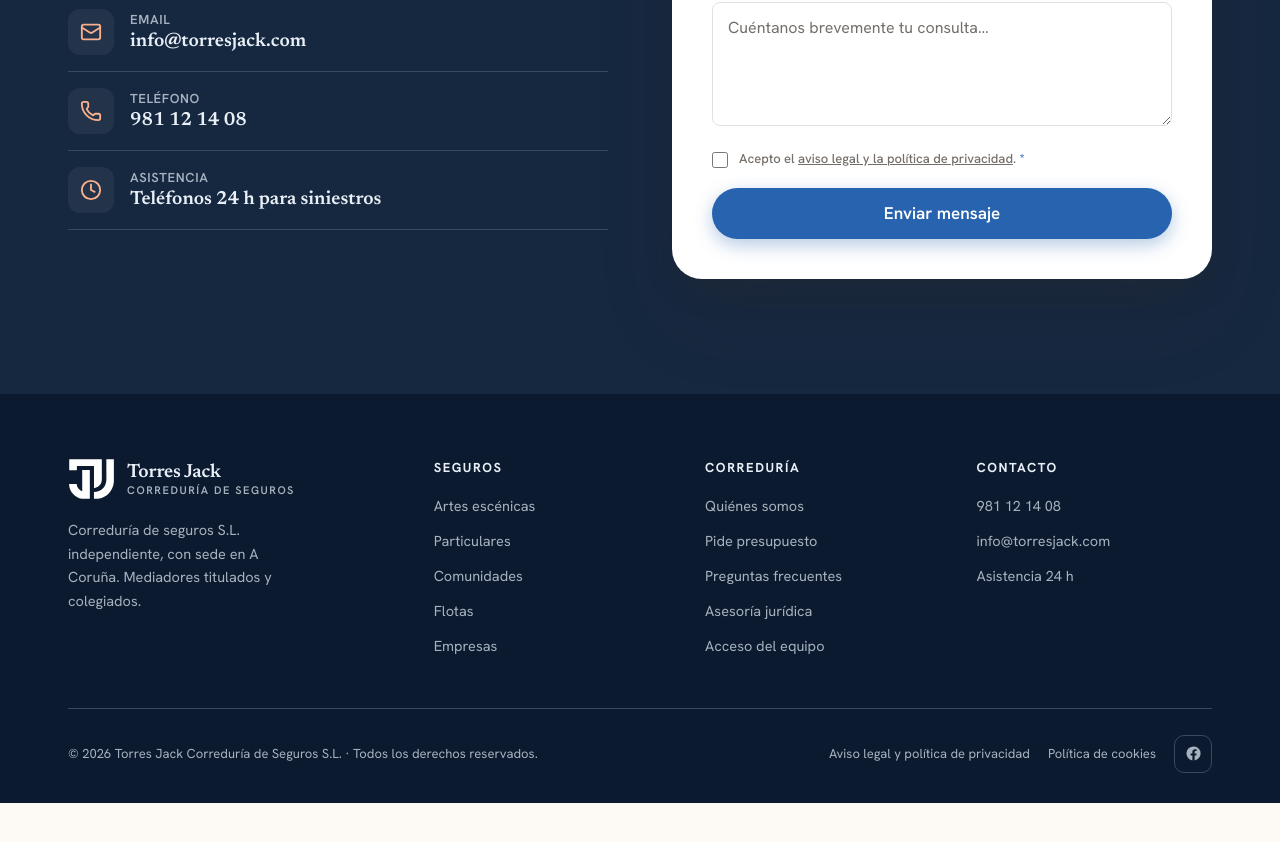
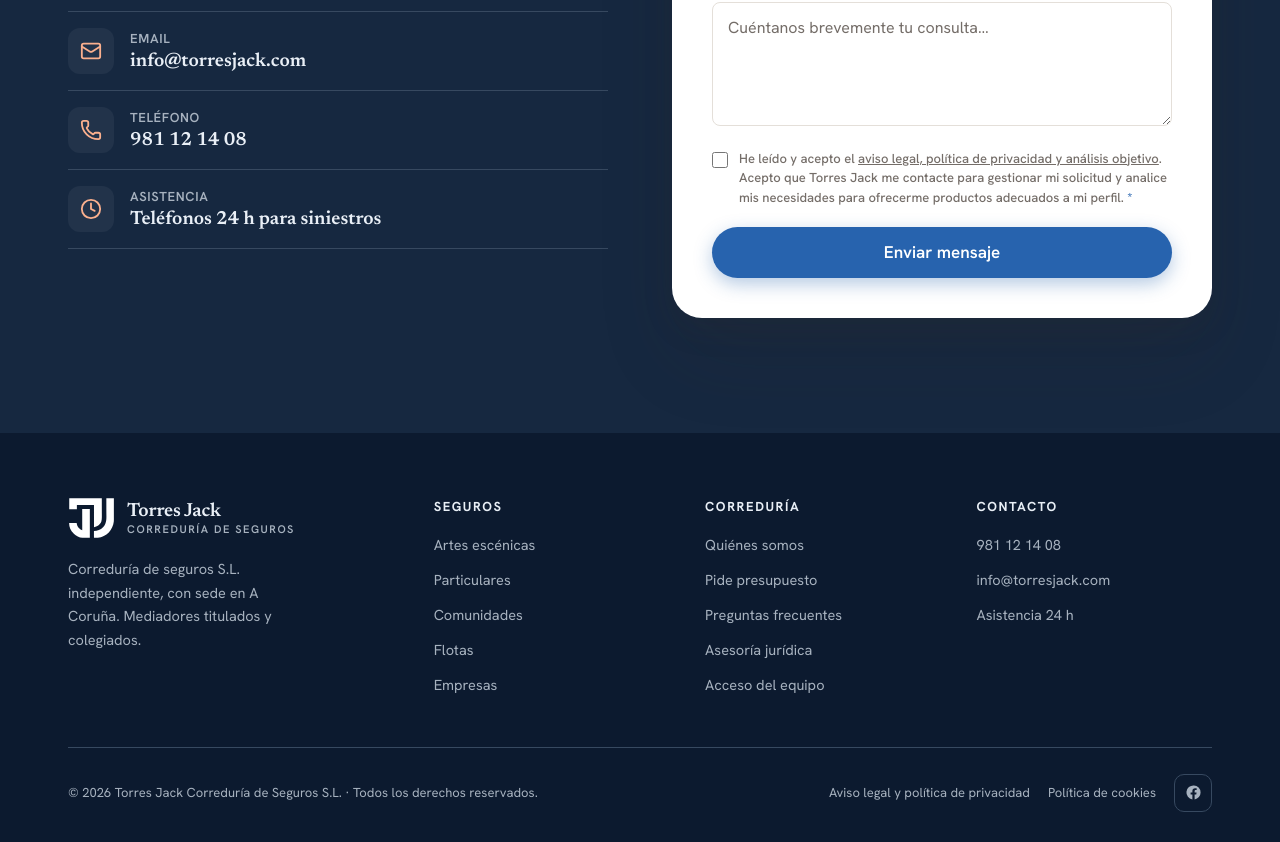
Before and after one commit to GuilermoT/torres-jack, a Next.js app: page /quienes-somos in a window 1280 px wide. Shown: the part 1437-2279 px from the top of the page. Before the commit the page ends 2240 px from the top, so only its background shows below. Built offline with nearby package versions, Linux system fonts and the light colour scheme; no server answers.

Commit message:
feat: checkbox consentimiento único en formularios (RGPD + análisis objetivo fusionados)

```diff
--- a/app/(public)/presupuesto/page.tsx
+++ b/app/(public)/presupuesto/page.tsx
@@ -30,7 +30,7 @@ interface PresupuestoState {
   // Step 3
   nombre: string; nifPersona: string; email: string; telefono: string
   fechaNacimiento: string; ciudadPersona: string; cpPersona: string
-  consentimiento: boolean; consentimientoAnalisis: boolean
+  consentimiento: boolean
 }
 
 const RAMOS_OPTIONS = [
@@ -65,7 +65,7 @@ const INITIAL: PresupuestoState = {
   nombreEmpresa: '', actividadEmpresa: '', mensajeLibre: '',
   nombre: '', nifPersona: '', email: '', telefono: '',
   fechaNacimiento: '', ciudadPersona: '', cpPersona: '',
-  consentimiento: false, consentimientoAnalisis: false,
+  consentimiento: false,
 }
 
 const MAX_FILE_SIZE  = 3.5 * 1024 * 1024                          // 3.5 MB
@@ -629,24 +629,15 @@ export default function PresupuestoPage() {
                     </div>
                   </div>
 
-                  <div className="mt-6 flex flex-col gap-4">
+                  <div className="mt-6">
                     <label className="flex gap-3 items-start cursor-pointer">
                       <input type="checkbox" checked={data.consentimiento} onChange={set('consentimiento')}
                         className="mt-[3px] w-4 h-4 shrink-0 accent-[oklch(0.50_0.135_256)]" />
                       <span className="text-[13.5px] text-brand-ink-soft leading-[1.55]">
-                        <b className="text-brand-ink font-semibold">RGPD.</b>{' '}
                         He leído y acepto el{' '}
-                        <a href="/aviso-legal" className="text-brand-accent font-semibold hover:underline">aviso legal y política de privacidad</a>.
-                        {' '}Acepto que Torres Jack me contacte para gestionar mi solicitud.{' '}
+                        <a href="/aviso-legal" className="text-brand-accent font-semibold hover:underline">aviso legal, política de privacidad y análisis objetivo</a>.
+                        {' '}Acepto que Torres Jack me contacte para gestionar mi solicitud y analice mis necesidades para ofrecerme productos adecuados a mi perfil.{' '}
                         <span className="text-brand-accent">*</span>
-                      </span>
-                    </label>
-                    <label className="flex gap-3 items-start cursor-pointer">
-                      <input type="checkbox" checked={data.consentimientoAnalisis} onChange={set('consentimientoAnalisis')}
-                        className="mt-[3px] w-4 h-4 shrink-0 accent-[oklch(0.50_0.135_256)]" />
-                      <span className="text-[13.5px] text-brand-ink-soft leading-[1.55]">
-                        <b className="text-brand-ink font-semibold">Análisis objetivo.</b>{' '}
-                        Acepto que Torres Jack analice mis necesidades para ofrecerme productos adecuados a mi perfil.
                       </span>
                     </label>
                   </div>
--- a/components/forms/ContactoForm.tsx
+++ b/components/forms/ContactoForm.tsx
@@ -113,16 +113,16 @@ export default function ContactoForm() {
           onChange={() => consentError && setConsentError(false)}
         />
         <label htmlFor="cconsent" className={`text-[13px] font-medium leading-[1.5] ${consentError ? 'text-red-600' : 'text-brand-muted'}`}>
-          Acepto el{' '}
+          He leído y acepto el{' '}
           <a href="/aviso-legal" className="underline hover:text-brand-accent transition-colors duration-200">
-            aviso legal y la política de privacidad
+            aviso legal, política de privacidad y análisis objetivo
           </a>
-          .{' '}
+          . Acepto que Torres Jack me contacte para gestionar mi solicitud y analice mis necesidades para ofrecerme productos adecuados a mi perfil.{' '}
           <span className="text-brand-accent">*</span>
         </label>
       </div>
       {consentError && (
-        <p className="mt-1 text-[12.5px] text-red-600">Debes aceptar la política de privacidad para continuar.</p>
+        <p className="mt-1 text-[12.5px] text-red-600">Debes aceptar el aviso legal y política de privacidad para continuar.</p>
       )}
 
       {/* Error de envío */}
--- a/lib/validations/presupuesto.ts
+++ b/lib/validations/presupuesto.ts
@@ -27,15 +27,14 @@ const GARANTIAS_AUTO = [
 // Nota: el archivo adjunto se valida por separado en el handler (tamaño, tipo).
 
 const paso3 = z.object({
-  nombre:               z.string().min(1, 'Campo obligatorio'),
-  nifPersona:           z.string().min(1, 'Campo obligatorio'),
-  email:                z.string().email('Email inválido'),
-  telefono:             z.string().min(1, 'Campo obligatorio'),
-  fechaNacimiento:      z.string().optional(),
-  ciudadPersona:        z.string().min(1, 'Campo obligatorio'),
-  cpPersona:            z.string().min(1, 'Campo obligatorio'),
-  consentimiento:       z.literal(true),
-  consentimientoAnalisis: z.boolean().optional(),
+  nombre:          z.string().min(1, 'Campo obligatorio'),
+  nifPersona:      z.string().min(1, 'Campo obligatorio'),
+  email:           z.string().email('Email inválido'),
+  telefono:        z.string().min(1, 'Campo obligatorio'),
+  fechaNacimiento: z.string().optional(),
+  ciudadPersona:   z.string().min(1, 'Campo obligatorio'),
+  cpPersona:       z.string().min(1, 'Campo obligatorio'),
+  consentimiento:  z.literal(true),
 })
 
 // ─── Paso 2: específico por ramo ─────────────────────────────────────────────
```
